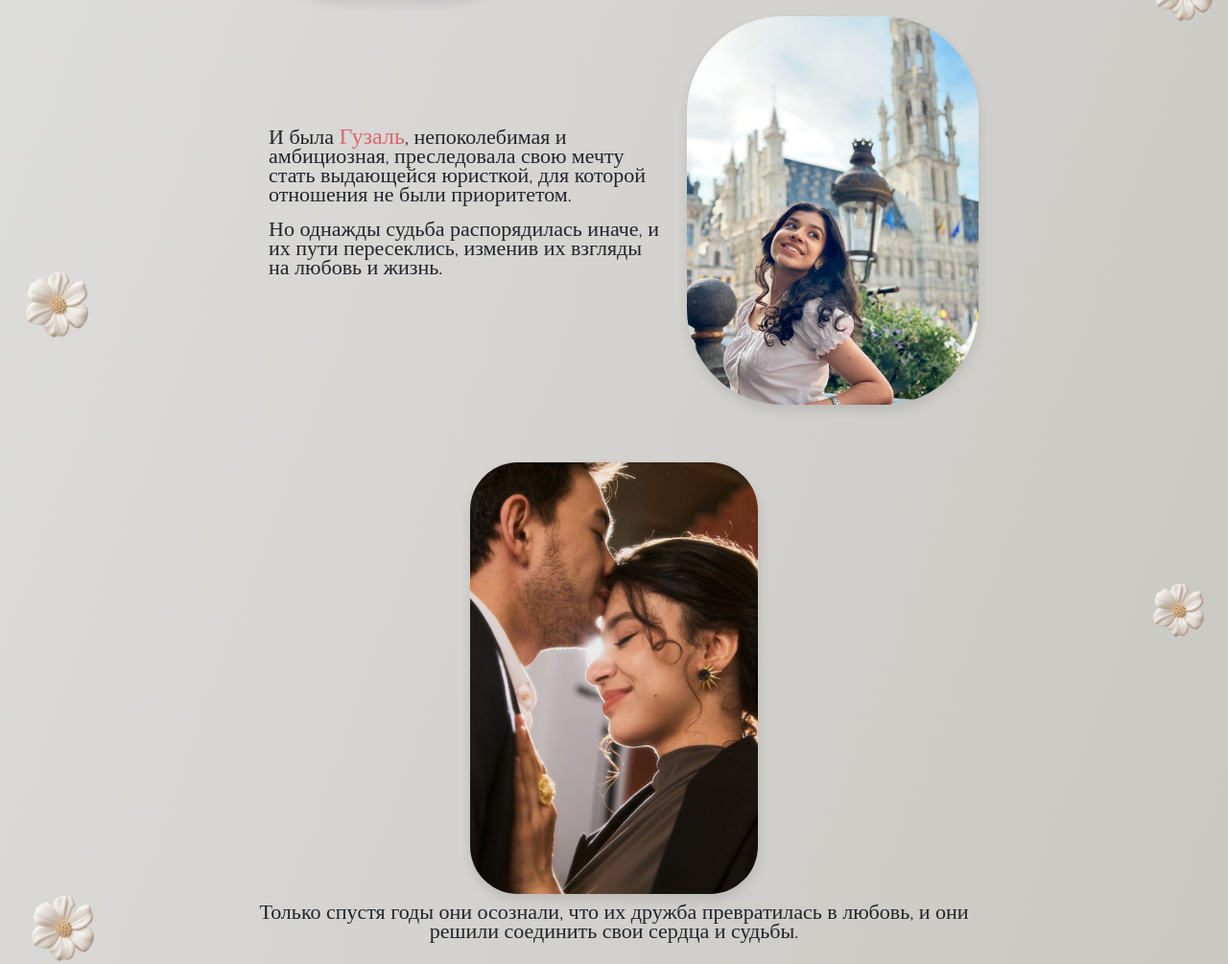
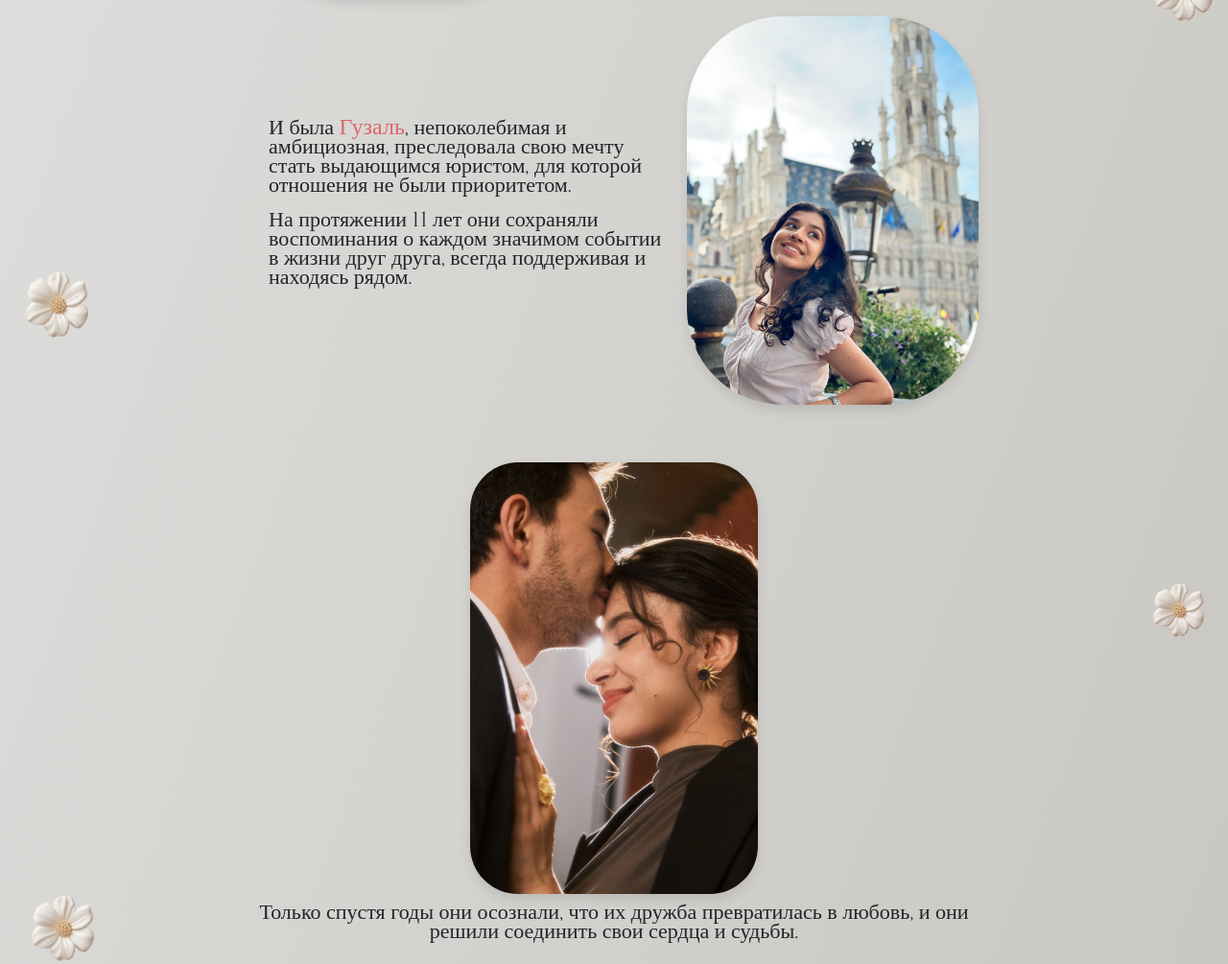
Before and after one commit to Dilmurod-and-Guzal/dilmurod-and-guzal.github.io, a plain HTML site: page index.html in a window 1280 px wide. Shown: the part 1342-2347 px from the top of the page at 96% size. Drawn offline with nearby package versions, Linux system fonts and the light colour scheme.

Commit message:
Update index.html

```diff
--- a/index.html
+++ b/index.html
@@ -33,8 +33,8 @@
         <div class="hidden photo-right">
             <img src="./media/img/2/photo_3.jpg" alt="Photo 3" class="photo border-100">
             <div class="text-left">
-                <p>И была <span>Гузаль</span>, непоколебимая и амбициозная, преследовала свою мечту стать выдающейся юристкой, для которой отношения не были приоритетом.</p>
-                <p>Но однажды судьба распорядилась иначе, и их пути пересеклись, изменив их взгляды на любовь и жизнь.</p>
+                <p>И была <span>Гузаль</span>, непоколебимая и амбициозная, преследовала свою мечту стать выдающимся юристом, для которой отношения не были приоритетом.</p>
+                <p>На протяжении 11 лет они сохраняли воспоминания о каждом значимом событии в жизни друг друга, всегда поддерживая и находясь рядом.</p>
             </div>
         </div>
         <div class="hidden photo-center">
@@ -59,7 +59,7 @@
             <a href="https://shorturl.at/gYxDJ"><img src="./media/img/D&G.png" alt="QR Code to Samara"></a>
         </div>
         <p class="hidden">Сбор гостей ожидается в <span>17:30</span>, этот вечер мы решили провести для взрослых. Будет особенно приветствоваться Ваше веселье и желание провести отличный вечер в компании с нами!</p>
-        <p class="hidden">Для Вашего удобства в фойе ресторана Вас будут ожидать живая музыка и шведский стол, чтобы вы могли перекусить, сделать необычные кадры и оставить свои пожелания нашей семье в Карте Пожеланий!</p>
+        <p class="hidden">Для Вашего удобства в фойе ресторана Вас будут ожидать шведский стол, чтобы вы могли перекусить, сделать необычные кадры и оставить свои пожелания нашей семье в Карте Пожеланий!</p>
         <p class="hidden">Не забудьте захватить лотерейный билет и попытать свою удачу в нашем торжестве!</p>
         <br>
         <br>
```
